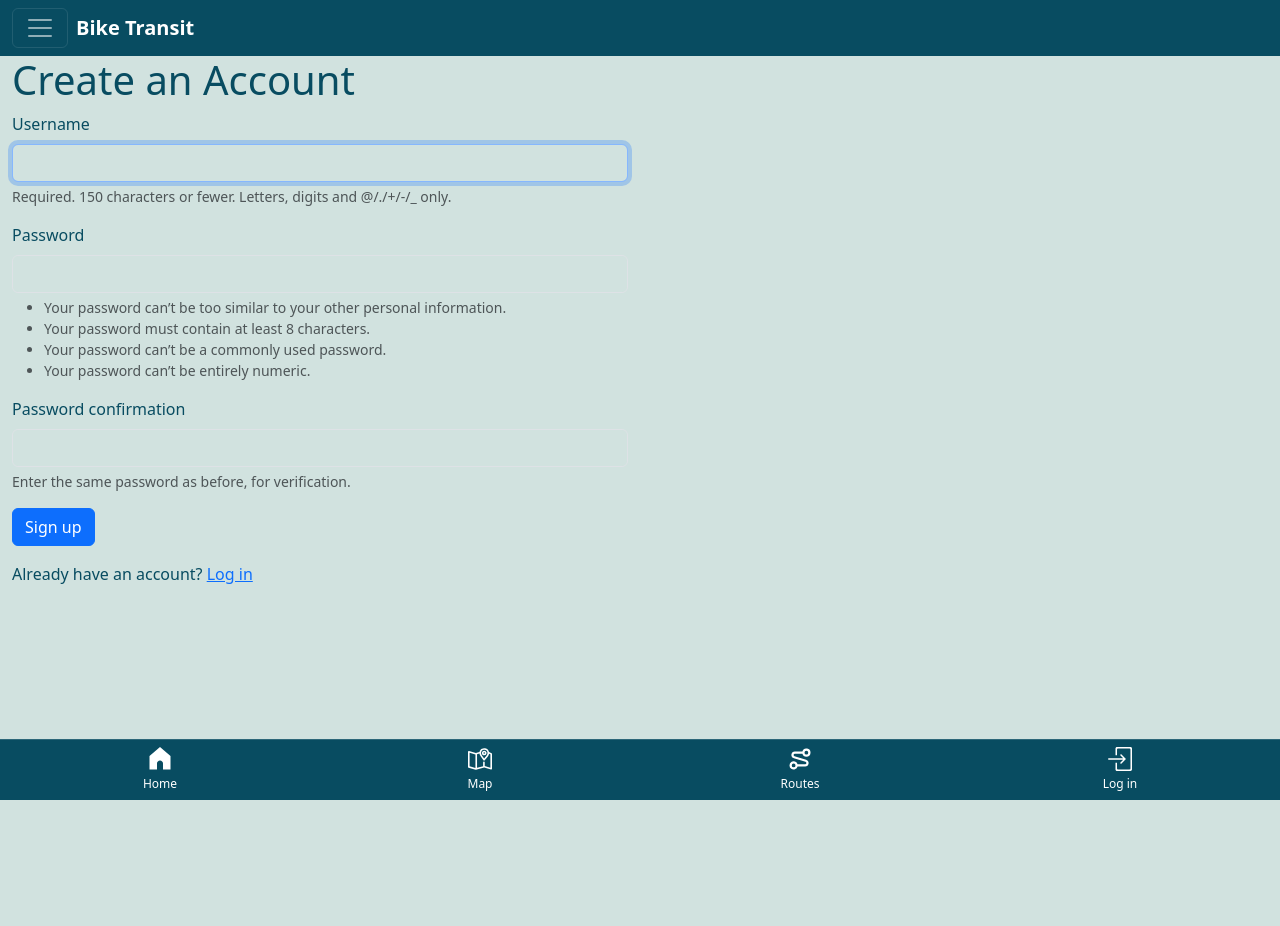
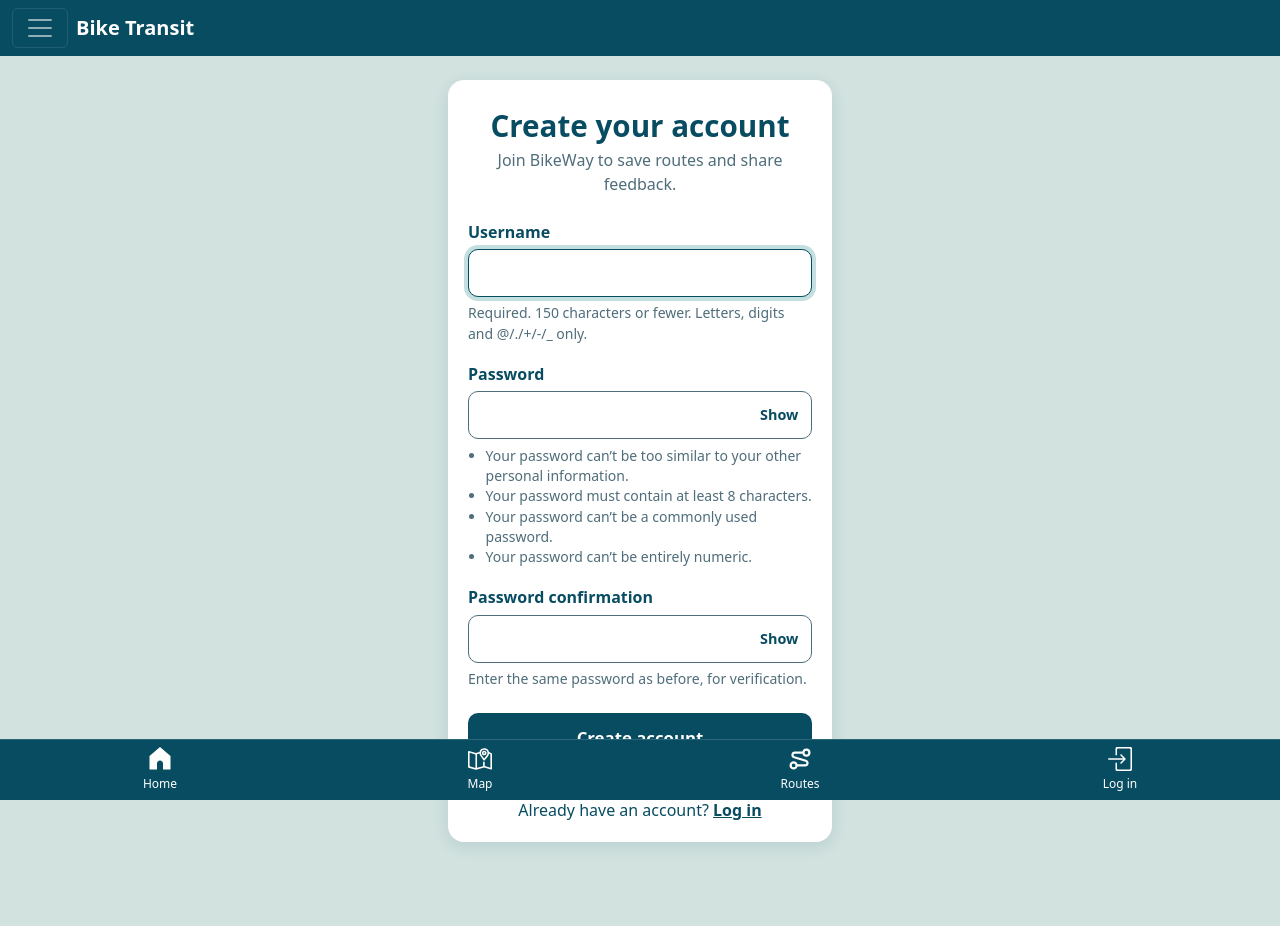
Before and after one commit to CS-347-F26/CS347BestTeamBikeApp, a Django app: page /bike-routes/signup/ in a window 1280 px wide. Before the commit the page ends 800 px from the top, so only its background shows below. Run offline with Django 5.2, Linux system fonts and the light colour scheme.

Commit message:
Feature: login and signup page

```diff
--- a/webapp_files/catalog/forms.py
+++ b/webapp_files/catalog/forms.py
@@ -32,3 +32,12 @@ class StyledAuthenticationForm(AuthenticationForm):
         super().__init__(*args, **kwargs)
         for field in self.fields.values():
             field.widget.attrs["class"] = "form-control"
+
+    def get_invalid_login_error(self):
+        """On a wrong username/password, mark both fields invalid and link
+        them to the error message (id="login-error" in login.html) so screen
+        readers announce why."""
+        for field in self.fields.values():
+            field.widget.attrs["aria-invalid"] = "true"
+            field.widget.attrs["aria-describedby"] = "login-error"
+        return super().get_invalid_login_error()
--- /dev/null
+++ b/webapp_files/catalog/static/catalog/css/pages/auth.css
@@ -0,0 +1,168 @@
+/* auth.css: the login and sign-up pages (registration/login.html and signup.html). Mobile first. */
+
+/* Center the card between the top bar and the bottom tab bar
+   (same technique as landing.css). */
+body {
+  display: flex;
+  flex-direction: column;
+  min-height: 100svh;
+}
+
+main {
+  flex: 1;
+  display: flex;
+  flex-direction: column;
+  justify-content: center;
+  padding-top: 1.5rem;
+  padding-bottom: 1.5rem;
+}
+
+/* The white card holding the form. */
+.auth-card {
+  width: 100%;
+  max-width: 24rem;
+  margin: 0 auto;
+  padding: 1.75rem 1.25rem 1.25rem;
+  border-radius: 1rem;
+  background-color: #fff;
+  box-shadow: 0 4px 16px rgb(8 76 97 / 0.12);
+}
+
+.auth-title {
+  margin-bottom: 0.25rem;
+  color: var(--color-primary);
+  font-size: 1.85rem;
+  font-weight: 700;
+  text-align: center;
+}
+
+.auth-subtitle {
+  margin-bottom: 1.5rem;
+  color: var(--color-secondary);  /* slate on white: 5.5:1 */
+  text-align: center;
+}
+
+/* Failed-login message. Dark red text on a pale red tint (7.4:1). */
+.auth-error {
+  margin-bottom: 1.25rem;
+  padding: 0.75rem 1rem;
+  border: 1.5px solid var(--color-danger);
+  border-radius: 0.625rem;
+  background-color: #fdecea;
+  color: #8c1d18;
+  font-size: 0.95rem;
+}
+
+.auth-field {
+  margin-bottom: 1.1rem;
+}
+
+.auth-field label {
+  display: block;
+  margin-bottom: 0.35rem;
+  color: var(--color-primary);
+  font-weight: 600;
+}
+
+/* Inputs: 48px tall and 16px text (smaller text makes iPhones zoom in).
+   They keep Bootstrap's form-control class; this restyles it. */
+.auth-card .form-control {
+  height: 48px;
+  padding: 0 0.85rem;
+  border: 1.5px solid var(--color-secondary);
+  border-radius: 0.625rem;
+  background-color: #fff;  /* Bootstrap would fill it with the sage page color */
+  color: var(--color-primary);
+  font-size: 1rem;
+}
+
+.auth-card .form-control:focus {
+  border-color: var(--color-primary);
+  box-shadow: 0 0 0 0.25rem rgb(86 163 166 / 0.35);  /* soft light-teal ring */
+}
+
+.auth-card .form-control[aria-invalid="true"] {
+  border-color: var(--color-danger);
+}
+
+/* Password field with the Show/Hide button inside its right end. */
+.password-wrap {
+  position: relative;
+}
+
+.password-wrap .form-control {
+  padding-right: 4.5rem;  /* room for the button */
+}
+
+.password-toggle {
+  position: absolute;
+  top: 0;
+  right: 0;
+  height: 48px;
+  min-width: 4rem;
+  padding: 0 0.85rem;
+  border: 0;
+  background: none;
+  color: var(--color-primary);
+  font-size: 0.9rem;
+  font-weight: 600;
+}
+
+/* The one main action: full width, dark teal. */
+.auth-submit {
+  width: 100%;
+  height: 48px;
+  margin-top: 0.4rem;
+  border: 0;
+  border-radius: 0.625rem;
+  background-color: var(--color-primary);
+  color: #fff;
+  font-size: 1.05rem;
+  font-weight: 700;
+  transition: background-color 0.15s ease;
+}
+
+.auth-submit:hover,
+.auth-submit:active {
+  background-color: #063a4a;  /* slightly darker teal */
+}
+
+.auth-submit:focus-visible,
+.password-toggle:focus-visible {
+  outline: 3px solid var(--color-accent);
+  outline-offset: 2px;
+}
+
+.auth-switch {
+  margin: 1.25rem 0 0;
+  padding-top: 1rem;
+  border-top: 1px solid var(--color-background);
+  color: var(--color-primary);
+  text-align: center;
+}
+
+.auth-switch a {
+  color: var(--color-primary);
+  font-weight: 600;
+}
+
+/* Sign-up page: the rules under a field (e.g. password requirements). */
+.auth-help {
+  margin-top: 0.4rem;
+  color: var(--color-secondary);  /* slate on white: 5.5:1 */
+  font-size: 0.875rem;
+  line-height: 1.45;
+}
+
+.auth-help ul {
+  margin: 0.25rem 0 0;
+  padding-left: 1.1rem;
+}
+
+/* A problem with one field, shown right under it. */
+.auth-field-error {
+  margin-top: 0.4rem;
+  color: #8c1d18;  /* dark red on white: 9.1:1 */
+  font-size: 0.9rem;
+  font-weight: 600;
+}
--- /dev/null
+++ b/webapp_files/catalog/static/catalog/js/password-toggle.js
@@ -0,0 +1,15 @@
+// Show/hide password buttons on the login and sign-up pages.
+// Each <button class="password-toggle" aria-controls="<input id>"> starts
+// hidden (so it never appears without JavaScript); this reveals it and makes
+// it switch its input between type="password" and type="text".
+document.querySelectorAll(".password-toggle").forEach(function (toggle) {
+  const input = document.getElementById(toggle.getAttribute("aria-controls"));
+  if (!input) return;
+  toggle.hidden = false;
+  toggle.addEventListener("click", function () {
+    const showing = input.type === "text";
+    input.type = showing ? "password" : "text";
+    toggle.textContent = showing ? "Show" : "Hide";
+    toggle.setAttribute("aria-pressed", String(!showing));
+  });
+});
--- a/webapp_files/templates/registration/signup.html
+++ b/webapp_files/templates/registration/signup.html
@@ -1,35 +1,55 @@
 {% extends "base_generic.html" %}
+{% load static %}
 
-{% block title %}Sign Up{% endblock %}
+{% block title %}Sign up{% endblock %}
+
+{% block page_css %}
+  <link rel="stylesheet" href="{% static 'catalog/css/pages/auth.css' %}">
+{% endblock %}
 
 {% block content %}
-  <h1>Create an Account</h1>
+  <section class="auth-card" aria-labelledby="signup-title">
+    <h1 id="signup-title" class="auth-title">Create your account</h1>
+    <p class="auth-subtitle">Join BikeWay to save routes and share feedback.</p>
 
-  <div class="row">
-    <div class="col-lg-6">
+    {% if form.non_field_errors %}
+      <div class="auth-error" role="alert">
+        {% for error in form.non_field_errors %}{{ error }} {% endfor %}
+      </div>
+    {% endif %}
+
     <form method="post" novalidate>
       {% csrf_token %}
 
       {% for field in form %}
-          <div class="mb-3">
-            <label for="{{ field.id_for_label }}" class="form-label">
-              {{ field.label }}
-            </label>
+        <div class="auth-field">
+          <label for="{{ field.id_for_label }}">{{ field.label }}</label>
+          {% if field.field.widget.input_type == "password" %}
+            <div class="password-wrap">
               {{ field }}
-            {% if field.help_text %}
-              <div id="{{ field.auto_id }}_helptext" class="form-text">{{ field.help_text|safe }}</div>
+              {# Hidden until password-toggle.js runs, so it never shows without JavaScript. #}
+              <button type="button" class="password-toggle" aria-controls="{{ field.id_for_label }}"
+                aria-pressed="false" hidden>Show</button>
+            </div>
+          {% else %}
+            {{ field }}
           {% endif %}
           {% for error in field.errors %}
-              <div class="text-danger" role="alert">{{ error }}</div>
+            <div class="auth-field-error">{{ error }}</div>
           {% endfor %}
+          {% if field.help_text %}
+            <div id="{{ field.auto_id }}_helptext" class="auth-help">{{ field.help_text|safe }}</div>
+          {% endif %}
         </div>
       {% endfor %}
 
-        <button type="submit" class="btn btn-primary">Sign up</button>
+      <button type="submit" class="auth-submit">Create account</button>
     </form>
-      <p class="mt-3">
+
+    <p class="auth-switch">
       Already have an account? <a href="{% url 'login' %}">Log in</a>
     </p>
-    </div>
-  </div>
+  </section>
+
+  <script src="{% static 'catalog/js/password-toggle.js' %}"></script>
 {% endblock %}
```
Also changed, not shown: webapp_files/catalog/tests.py (+20 -1 lines), webapp_files/templates/registration/login.html (+30 -17 lines). Lines whose indentation alone changed are shown as unchanged.
